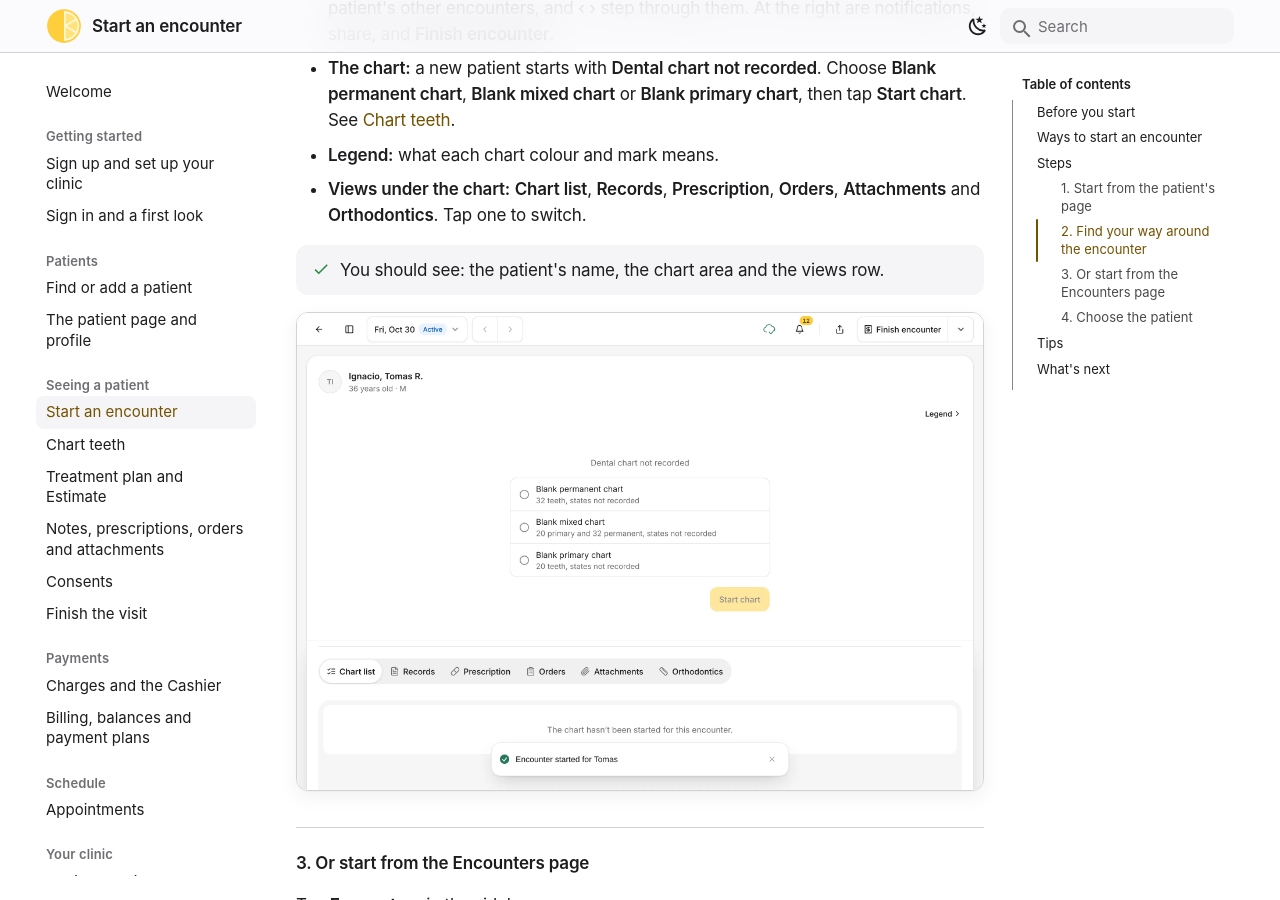
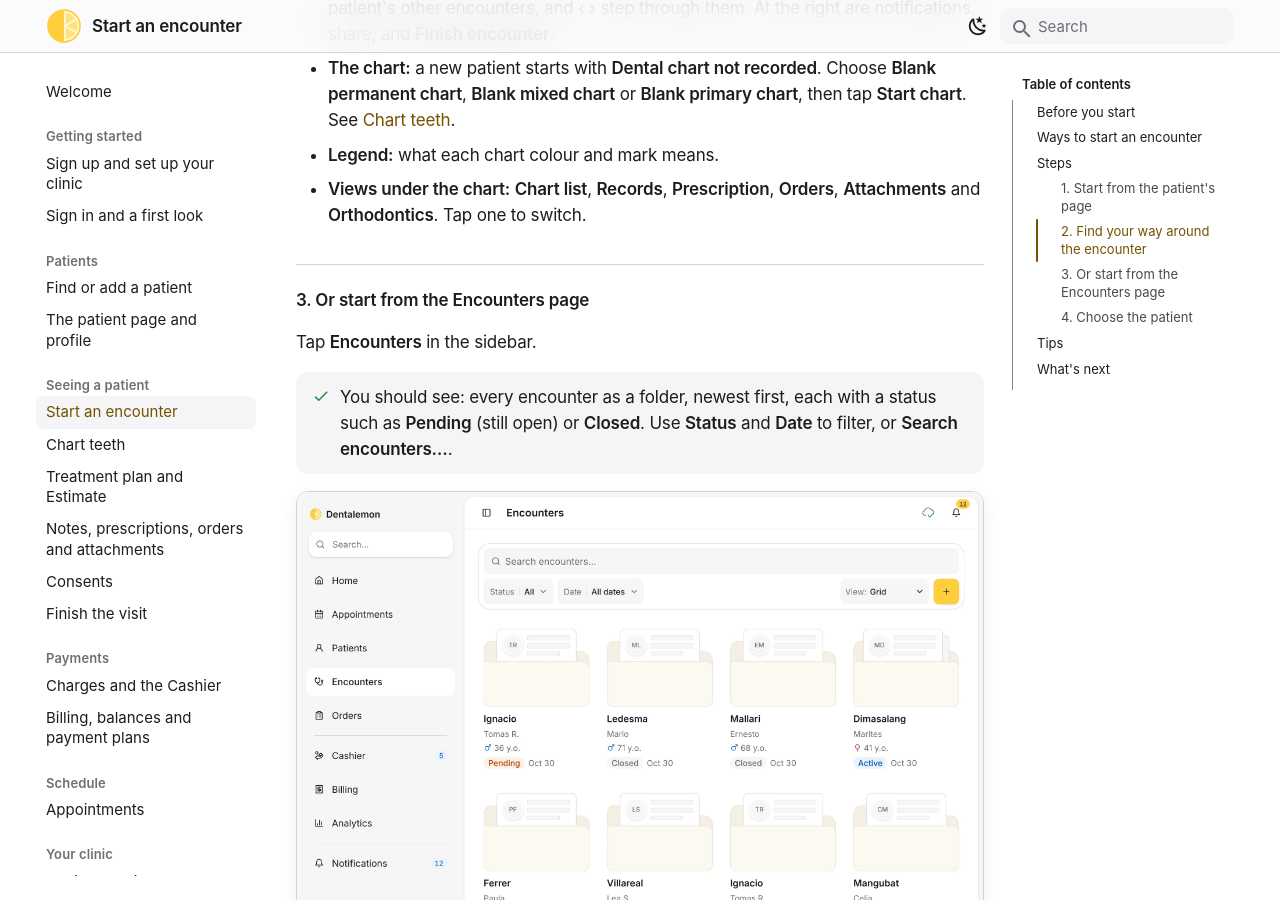
Before and after one commit to mycurelabs/dentalemon-user-guide, an MkDocs documentation site: the page built from docs/visits/start-an-encounter.md, in a window 1280 px wide and 900 px high, scrolled down 2018 px. Built offline with MkDocs 1.6.1 and Material for MkDocs 9.7.7, drawn with Linux system fonts in a browser that asks for light colours.

Commit message:
Start an encounter: remove the workspace picture and its check line
Co-Authored-By: Claude Opus 5.5 <noreply@anthropic.com>

```diff
--- a/docs/visits/start-an-encounter.md
+++ b/docs/visits/start-an-encounter.md
@@ -47,11 +47,6 @@ The encounter opens straight away, with an **Encounter started for *name*** mess
 - **Legend:** what each chart colour and mark means.
 - **Views under the chart:** **Chart list**, **Records**, **Prescription**, **Orders**, **Attachments** and **Orthodontics**. Tap one to switch.
 
-You should see: the patient's name, the chart area and the views row.
-{ .see }
-
-![A new encounter: the top bar with the date and Active, Finish encounter, the Dental chart not recorded choices with Start chart, and the views row: Chart list, Records, Prescription, Orders, Attachments, Orthodontics](../assets/start-an-encounter/02-workspace.webp)
-
 ### 3. Or start from the Encounters page
 
 Tap **Encounters** in the sidebar.
```
Also changed, not shown: docs/assets/start-an-encounter/02-workspace.webp (deleted), 1 other file.
